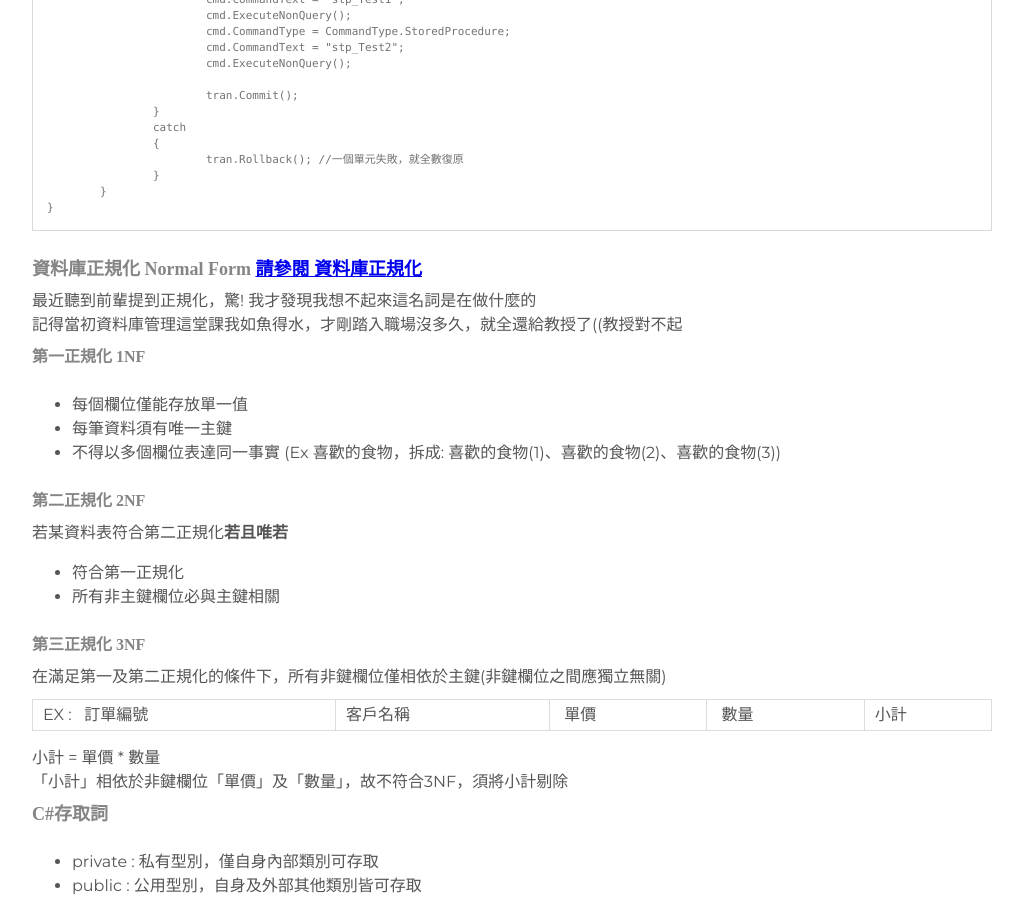
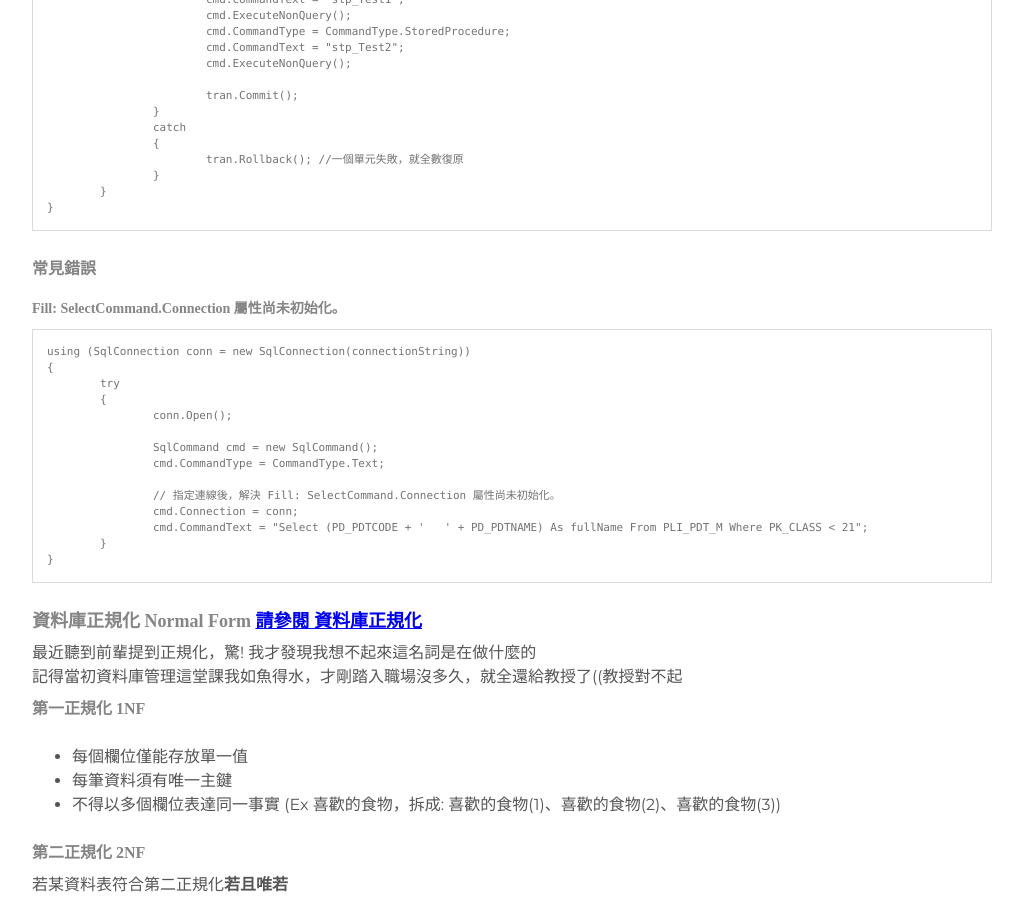
Before and after one commit to YiHsuanLi0113/YiHsuanLi0113.github.io, a Jekyll site: the page built from index.md, in a window 1280 px wide and 900 px high, scrolled down 7213 px. Shown: the whole window, without its empty margins (128-1151 px from the left). Built offline with Jekyll 4.4.1, drawn with Linux system fonts in a browser that asks for light colours; our own code applies the rules of GitHub Pages for plain Markdown files.

Commit message:
新增 ADO.NET 常見錯誤

````diff
--- a/index.md
+++ b/index.md
@@ -335,6 +335,28 @@ protected void btnTransaction_Click(object sender EventArgs e)
 }
 ```
 
+#### 常見錯誤
+
+##### Fill: SelectCommand.Connection 屬性尚未初始化。
+```csharp
+using (SqlConnection conn = new SqlConnection(connectionString))
+{
+	try
+	{
+		conn.Open();
+
+		SqlCommand cmd = new SqlCommand();
+		cmd.CommandType = CommandType.Text;
+
+		// 指定連線後，解決 Fill: SelectCommand.Connection 屬性尚未初始化。
+		cmd.Connection = conn;
+		cmd.CommandText = "Select (PD_PDTCODE + '   ' + PD_PDTNAME) As fullName From PLI_PDT_M Where PK_CLASS < 21";
+	}
+}
+```
+
+
+
 ### 資料庫正規化 Normal Form [請參閱 資料庫正規化](http://job.achi.idv.tw/2013/04/21/database-normalization/)
 
 最近聽到前輩提到正規化，驚! 我才發現我想不起來這名詞是在做什麼的
````
